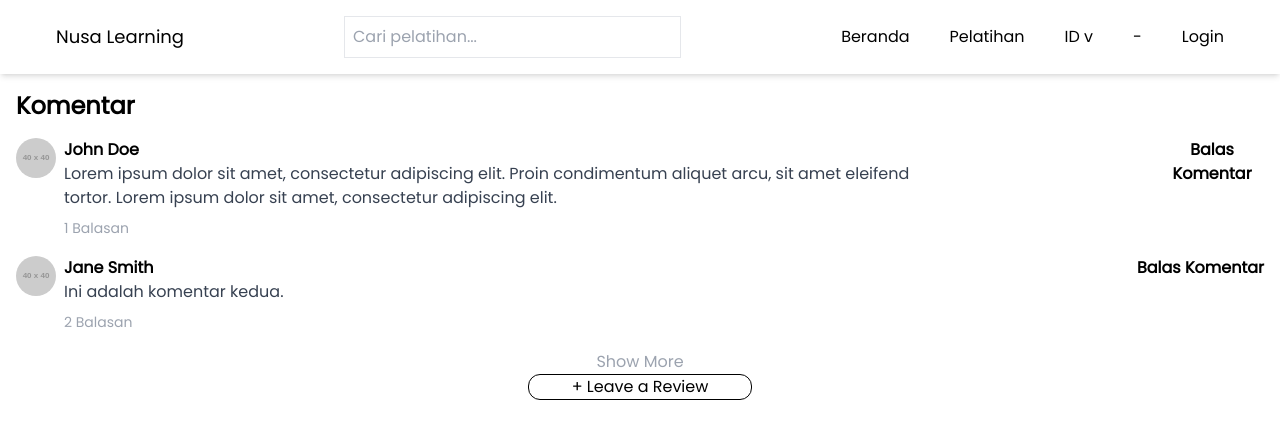
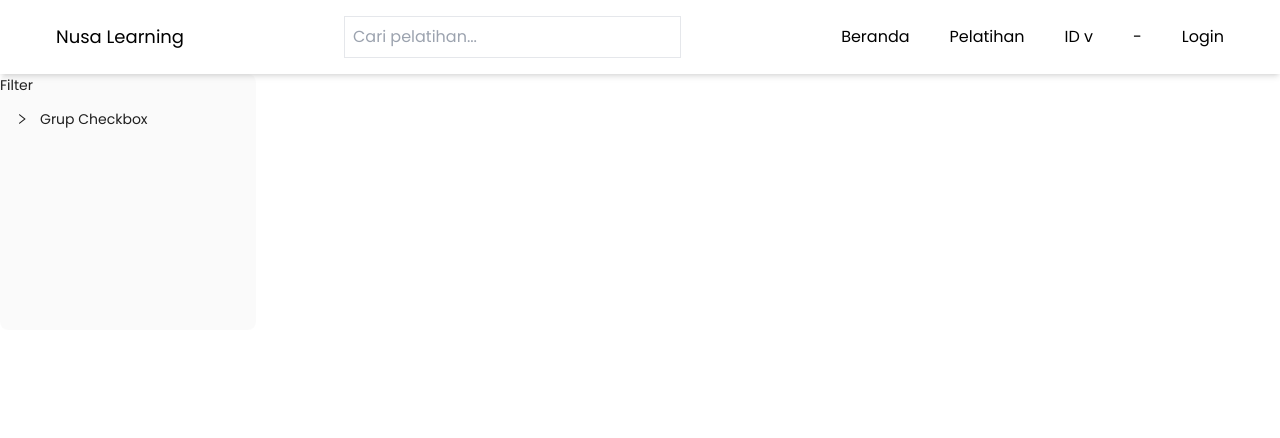
Before and after one commit to Aegist404/Nusantech-FinalProject, a React (Vite) app: page /home in a window 1280 px wide. Shown: the top 438 px of the page. Built offline with nearby package versions, Linux system fonts and the light colour scheme.

Commit message:
Merge branch 'adeliarch' of https://github.com/police47/Nusantech-FinalProject into afif

```diff
--- /dev/null
+++ b/src/userComponents/FilterKategori/FilterKategori.jsx
@@ -0,0 +1,31 @@
+import React from 'react';
+import { Checkbox, Row, Col, Collapse } from 'antd';
+// import 'antd/dist/antd.css';
+
+function FilterKategori() {
+  return (
+    <div className="checkbox-container">
+      <Collapse className='w-64 h-64 border-0'>
+      <h1>Filter</h1>
+        <Collapse.Panel header="Grup Checkbox" key="1">
+          <Checkbox.Group>
+            <Row className='gap-y-2'>
+              <Col span={24}>
+                <Checkbox value="A">Pilihan A</Checkbox>
+              </Col>
+              <Col span={24}>
+                <Checkbox value="B">Pilihan B</Checkbox>
+              </Col>
+              <Col span={24}>
+                <Checkbox value="C">Pilihan C</Checkbox>
+              </Col>
+              {/* Tambahkan lebih banyak checkbox di sini */}
+            </Row>
+          </Checkbox.Group>
+        </Collapse.Panel>
+      </Collapse>
+    </div>
+  );
+}
+
+export default FilterKategori;
--- a/src/userPages/Home.jsx
+++ b/src/userPages/Home.jsx
@@ -1,5 +1,7 @@
 
-import Komentar from '../userComponents/komentarKuis/komentarKuis'
+// import Komentar from '../userComponents/komentarKuis/komentarKuis'
+import Filter from '../userComponents/FilterKategori/FilterKategori'
+// import FilterKategori from '../userComponents/FilterKategori/FilterKategori'
 import MainNavbar from '../userComponents/navbar/MainNavbar'
 // import KategoriPelatihan from '../userComponents/navbar/kategoriPelatihan/kategoriPelatihan'
 // import ProductCard from '../userComponents/navbar/Pelatihan/Pelatihan'
@@ -9,7 +11,9 @@ const Home = () => {
     return (
         <div>
             <MainNavbar />
-            <Komentar/>
+            {/* <FilterKategori/> */}
+            <Filter/>
+            {/* <Komentar/> */}
             {/* <KategoriPelatihan/> */}
             {/* <ProductCard/>
             <MainFooter /> */}
```
